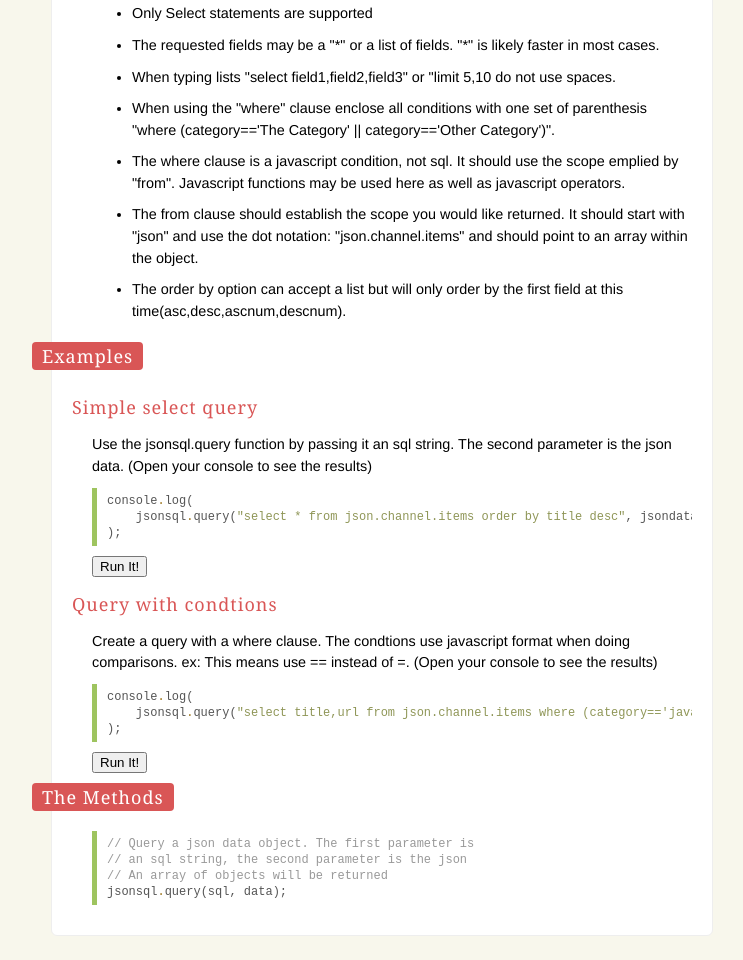
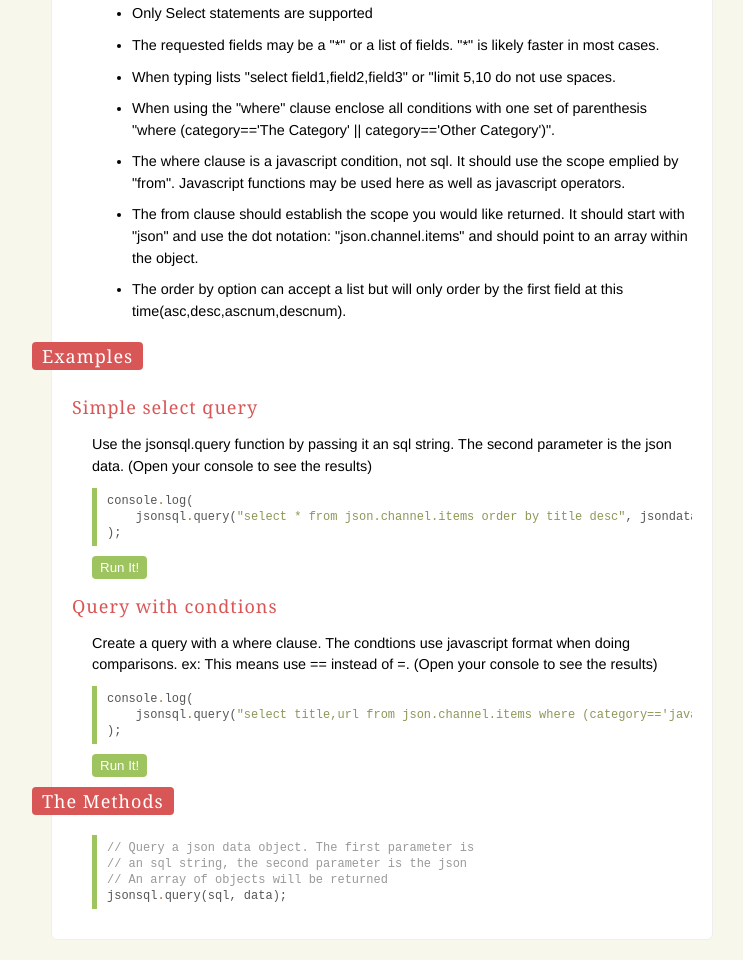
Before and after one commit to trentrichardson/JsonSQL, a plain HTML site: page index.html in a window 1280 px wide. Shown: the part 1192-2152 px from the top of the page, without its empty margins (258-1001 px from the left). Drawn offline with Linux system fonts and the light colour scheme.

Commit message:
Fix css for example run buttons

```diff
--- a/index.html
+++ b/index.html
@@ -38,6 +38,8 @@
 			.header ul.scrollnav{ position: fixed; top: 0px; left: 50%; background-color: #777; display: none; margin: 0 0 0 -82px; border-radius: 0 0 0 6px; -moz-border-radius: 0 0 0 6px;-webkit-border-radius: 0 0 0 6px;}
 			.header ul.scrollnav li a{ color: #fff; }
 			.header ul.scrollnav.scrolled{ display: inline; }
+
+			.example-container button{ border: none; color: #fff; padding: 4px 8px; background-color: #9ec45f; border-radius: 4px; -moz-border-radius: 4px;-webkit-border-radius: 4px; }
 			.clear{ clear: both; }
 		</style>
 
```
